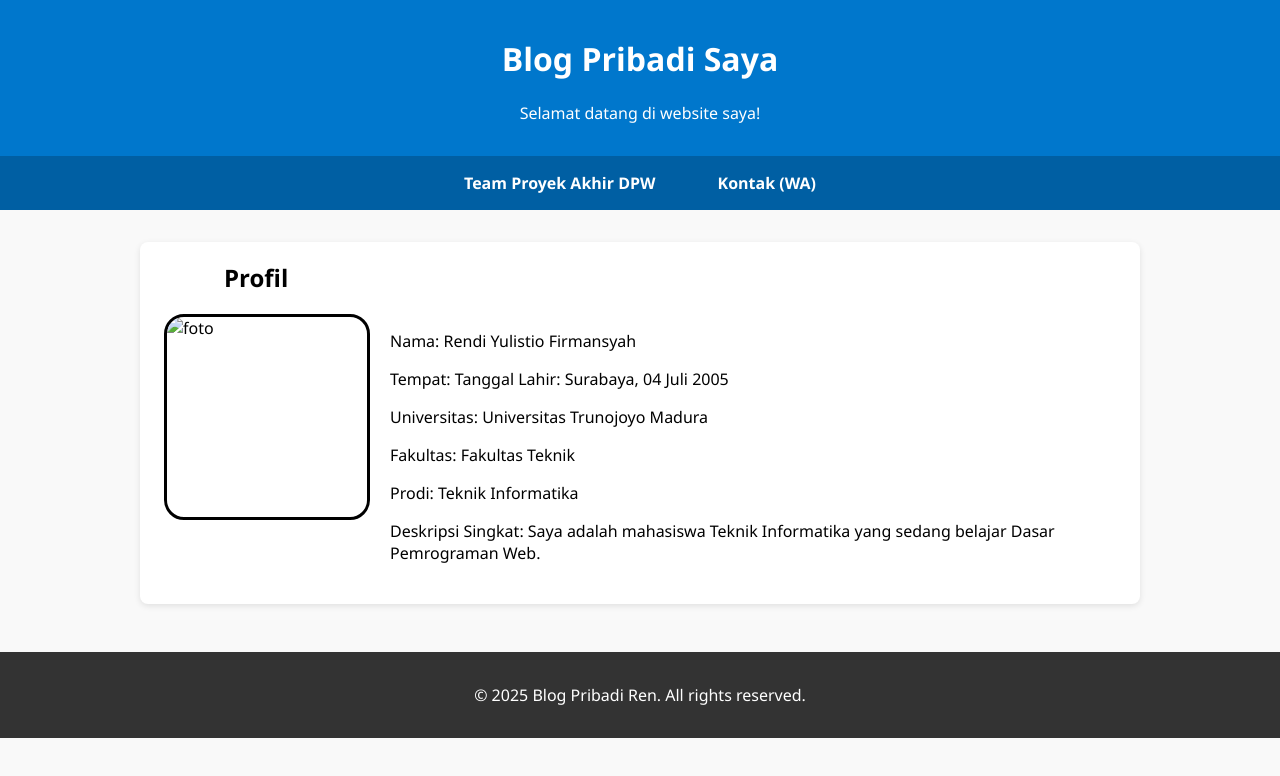
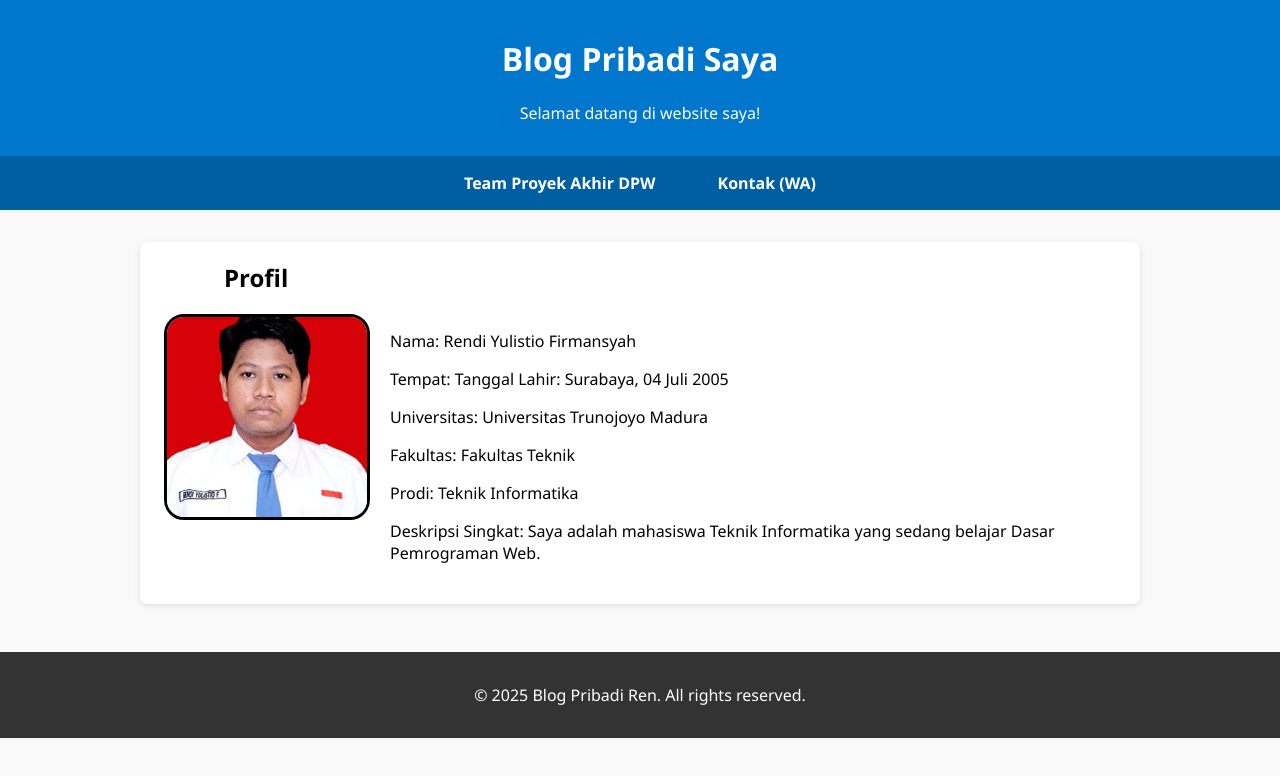
Before and after one commit to lucathy-475/blog-web, a plain HTML site: page index.html in a window 1280 px wide. Drawn offline with Linux system fonts and the light colour scheme.

Commit message:
Update index.html

```diff
--- a/index.html
+++ b/index.html
@@ -104,7 +104,7 @@
     <section>
       <h2 class="profil">Profil</h2>
       <div class="profil-container">
-        <img src="/blog/img/WhatsApp Image 2025-06-15 at 19.23.25_da42ba80.jpg" alt="foto" class="foto" />
+        <img src="/img/WhatsApp Image 2025-06-15 at 19.23.25_da42ba80.jpg" alt="foto" class="foto" />
         <div class="info">
           <p>Nama: Rendi Yulistio Firmansyah</p>
           <p>Tempat: Tanggal Lahir: Surabaya, 04 Juli 2005</p>
```
